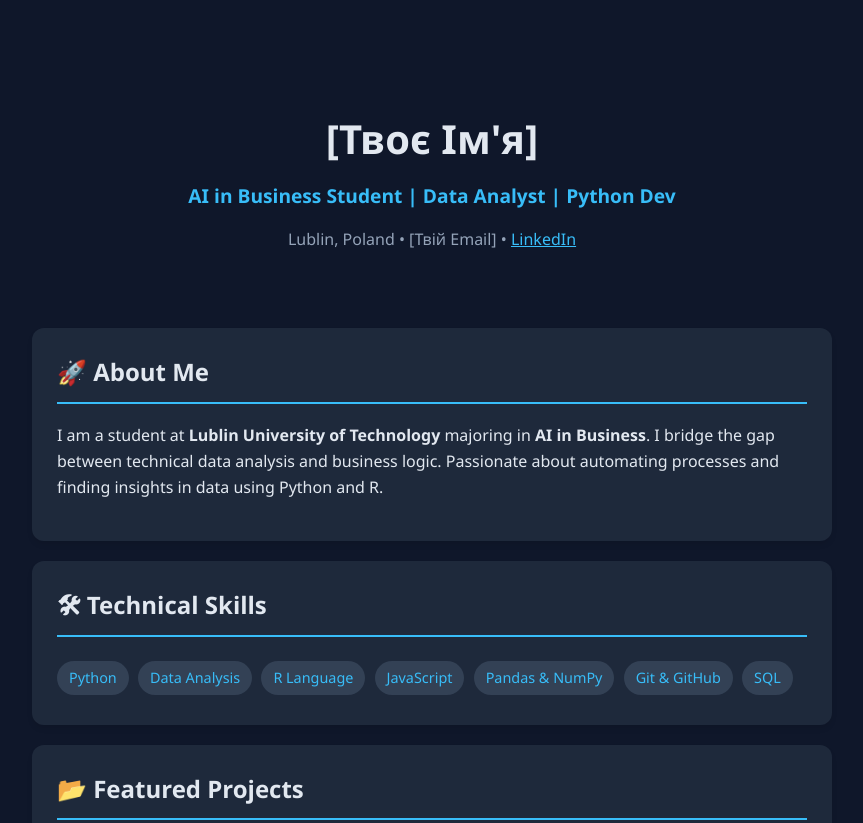
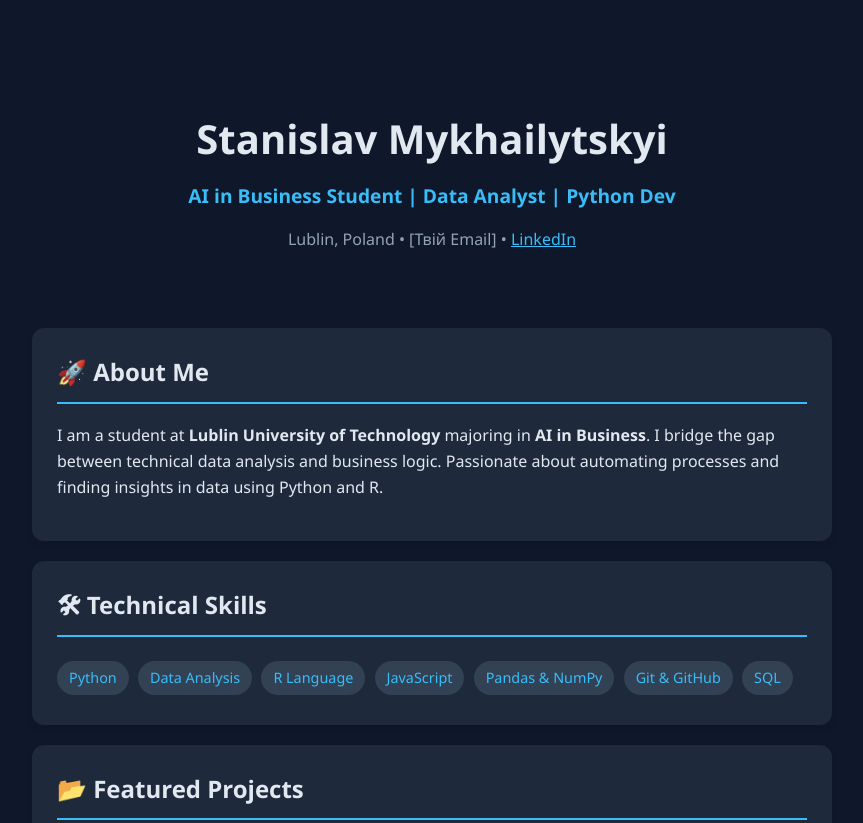
Before and after one commit to RoninXDark/RoninXDark.github.io, a plain HTML site: page index.html in a window 1280 px wide. Shown: the top 823 px of the page, without its empty margins (208-1071 px from the left). Drawn offline with Linux system fonts and the light colour scheme.

Commit message:
Update header name to 'Stanislav Mykhailytskyi'

```diff
--- a/index.html
+++ b/index.html
@@ -93,7 +93,7 @@
 
 <div class="container">
     <header>
-        <h1>[Твоє Ім'я]</h1>
+        <h1>Stanislav Mykhailytskyi</h1>
         <div class="subtitle">AI in Business Student | Data Analyst | Python Dev</div>
         <p style="color: var(--text-secondary); margin-top: 15px;">
             Lublin, Poland • [Твій Email] • <a href="time" style="color: var(--accent)">LinkedIn</a>
```
